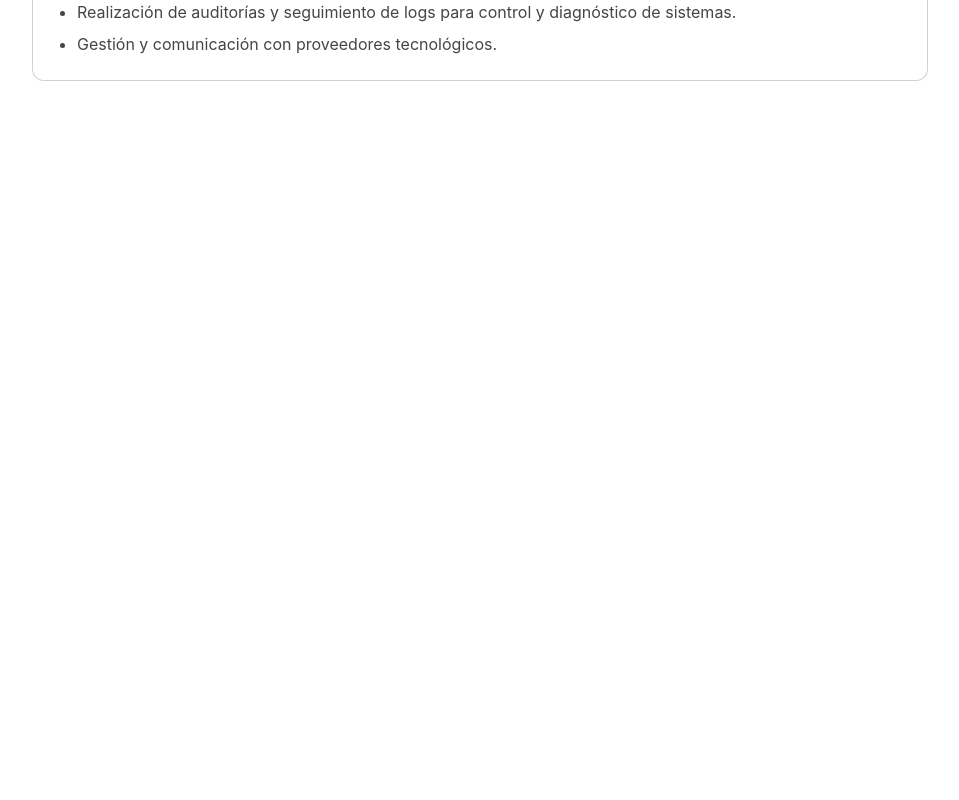
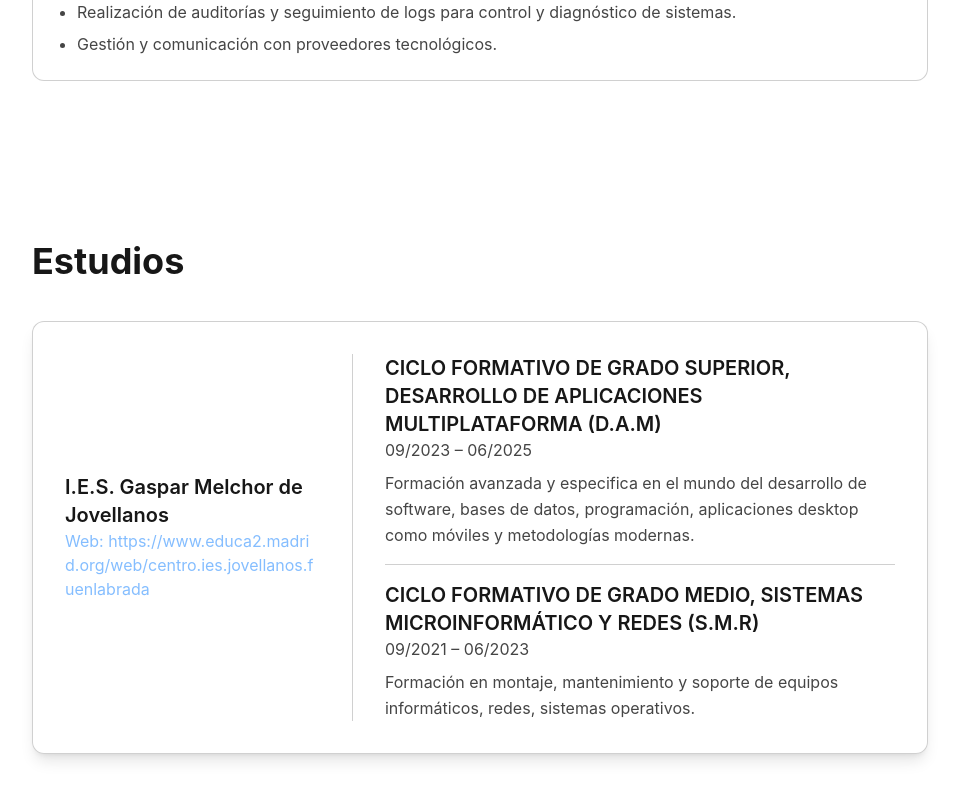
Before and after one commit to Vichotte/my-cv, a Next.js app: page / in a window 1280 px wide. Shown: the part 1584-2384 px from the top of the page, without its empty margins (160-1119 px from the left). Before the commit the page ends 1825 px from the top, so only its background shows below. Built offline with nearby package versions, Linux system fonts and the light colour scheme.

Commit message:
Added Estudios page

```diff
--- /dev/null
+++ b/src/app/components/Estudios.tsx
@@ -0,0 +1,59 @@
+"use client";
+
+export default function Estudios() {
+  return (
+    <section id="estudios" className="w-full py-20 flex flex-col gap-10">
+
+      <h2 className="text-3xl md:text-4xl font-bold">Estudios</h2>
+
+      <div className="w-full p-8 rounded-xl border border-foreground/20 bg-background/50 shadow-lg">
+
+        <div className="flex flex-col md:flex-row gap-8">
+
+          {/* COLUMNA IZQUIERDA */}
+          <div className="md:w-1/3 flex flex-col justify-center">
+            <h3 className="text-xl font-semibold">I.E.S. Gaspar Melchor de Jovellanos</h3>
+            <a
+            href="https://www.educa2.madrid.org/web/centro.ies.jovellanos.fuenlabrada"
+            target="_blank"
+            rel="noopener noreferrer"
+            className="opacity-70 break-all text-blue-400 hover:underline"
+            >
+            Web: https://www.educa2.madrid.org/web/centro.ies.jovellanos.fuenlabrada
+            </a>
+          </div>
+
+          {/* LÍNEA DIVISORIA */}
+          <div className="hidden md:block w-px bg-foreground/20"></div>
+
+          {/* COLUMNA DERECHA */}
+          <div className="md:w-2/3 flex flex-col gap-4">
+
+            <div>
+              <h3 className="text-xl font-semibold">
+                CICLO FORMATIVO DE GRADO SUPERIOR, DESARROLLO DE APLICACIONES MULTIPLATAFORMA (D.A.M)
+              </h3>
+              <p className="opacity-80">09/2023 – 06/2025</p>
+              <p className="mt-2 opacity-80 leading-relaxed">
+                Formación avanzada y especifica en el mundo del desarrollo de software, bases de datos, programación,
+                aplicaciones desktop como móviles y metodologías modernas.
+              </p>
+            </div>
+
+            <hr className="border-foreground/20" />
+
+            <div>
+              <h3 className="text-xl font-semibold">
+                CICLO FORMATIVO DE GRADO MEDIO, SISTEMAS MICROINFORMÁTICO Y REDES (S.M.R)
+              </h3>
+              <p className="opacity-80">09/2021 – 06/2023</p>
+              <p className="mt-2 opacity-80 leading-relaxed">
+                Formación en montaje, mantenimiento y soporte de equipos informáticos, redes, sistemas operativos.
+              </p>
+            </div>
+          </div>
+        </div>
+      </div>
+    </section>
+  );
+}
--- a/src/app/components/Navbar.tsx
+++ b/src/app/components/Navbar.tsx
@@ -45,6 +45,12 @@ export default function Navbar() {
           </a>
         </li>
 
+        <li>
+          <a href="#estudios" className="cursor-pointer hover:opacity-70 transition">
+            Estudios
+          </a>
+        </li>
+
         <li className="cursor-pointer hover:opacity-70 transition">Habilidades</li>
         <li className="cursor-pointer hover:opacity-70 transition">Contacto</li>
         <li className="cursor-pointer hover:opacity-70 transition">Extras</li>
@@ -60,6 +66,7 @@ export default function Navbar() {
           <li><a href="#inicio" className="hover:opacity-70 transition">Inicio</a></li>
           <li><a href="#sobremi" className="hover:opacity-70 transition">Sobre Mí</a></li>
           <li><a href="#experiencia" className="hover:opacity-70 transition">Experiencia</a></li>
+          <li><a href="#estudios" className="hover:opacity-70 transition">Estudios</a></li>
           <li className="hover:opacity-70 transition">Habilidades</li>
           <li className="hover:opacity-70 transition">Contacto</li>
           <li className="hover:opacity-70 transition">Extras</li>
--- a/src/app/page.tsx
+++ b/src/app/page.tsx
@@ -6,6 +6,7 @@ import Inicio from "./components/Inicio";
 import SobreMi from "./components/SobreMi";
 import Experiencia from "./components/Experiencia";
 import { useEffect, useState } from "react";
+import Estudios from "./components/Estudios";
 
 export default function Home() {
   const [mounted, setMounted] = useState(false);
@@ -25,6 +26,7 @@ export default function Home() {
         {/* SECCIONES */}
         <SobreMi />
         <Experiencia />
+        <Estudios />
 
       </main>
     </div>
```
